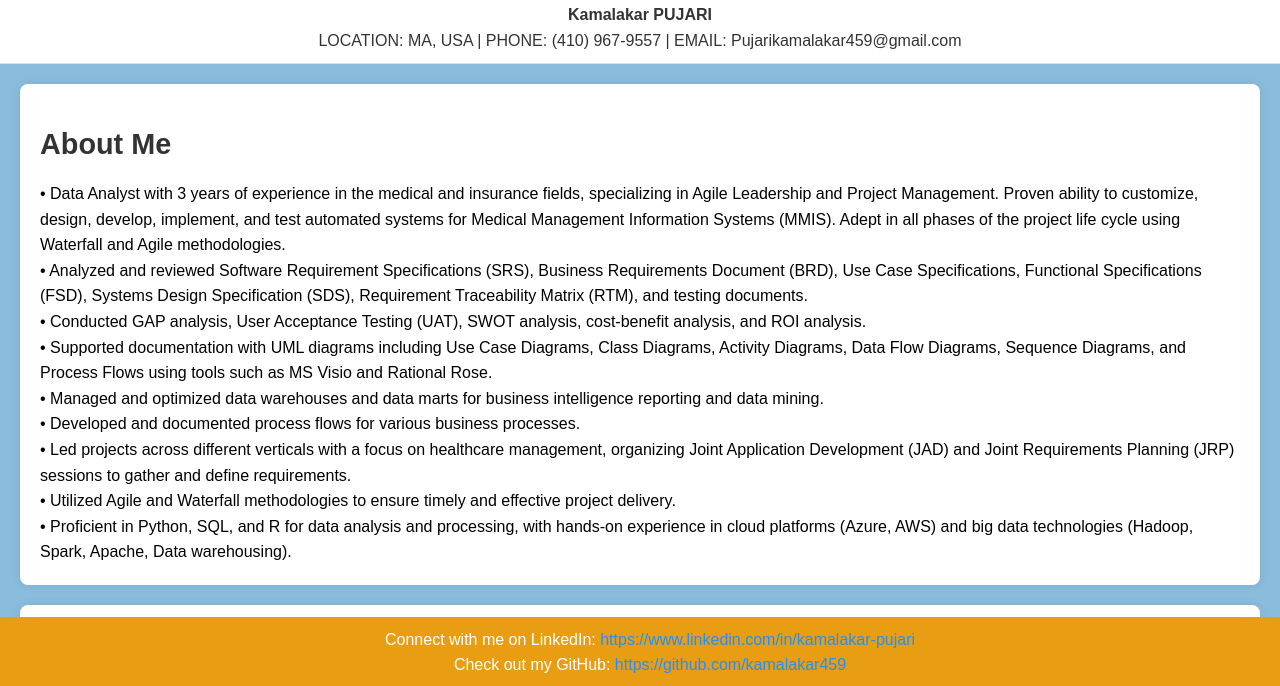
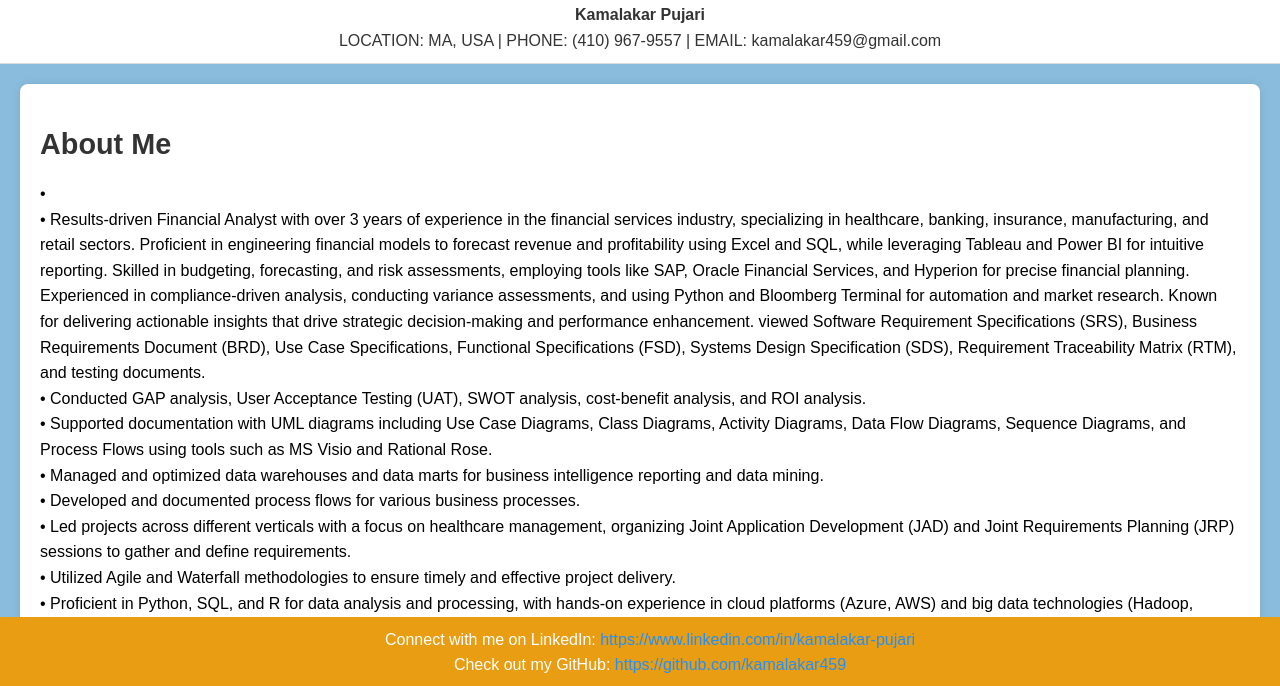
Before and after one commit to kamalakar459/PK, a plain HTML site: page index.html in a window 1280 px wide. Shown: the part 112-798 px from the top of the page. Drawn offline with Linux system fonts and the light colour scheme.

Commit message:
Update index.html

```diff
--- a/index.html
+++ b/index.html
@@ -11,8 +11,8 @@
         <div class="contact-info">
             <img src="Dp.jpg" alt="kamalakar pujari" class="profile-picture"
             <div class="contact-info">
-                <p><strong>Kamalakar PUJARI</strong><br>
-                   LOCATION: MA, USA | PHONE: (410) 967-9557 | EMAIL: Pujarikamalakar459@gmail.com
+                <p><strong>Kamalakar Pujari</strong><br>
+                   LOCATION: MA, USA | PHONE: (410) 967-9557 | EMAIL: kamalakar459@gmail.com
             </p>
         </div>
     </header>
@@ -20,8 +20,13 @@
     <section>
         <h2>About Me</h2>
         <p>
-            • Data Analyst with 3 years of experience in the medical and insurance fields, specializing in Agile Leadership and Project Management. Proven ability to customize, design, develop, implement, and test automated systems for Medical Management Information Systems (MMIS). Adept in all phases of the project life cycle using Waterfall and Agile methodologies.<br>
-            • Analyzed and reviewed Software Requirement Specifications (SRS), Business Requirements Document (BRD), Use Case Specifications, Functional Specifications (FSD), Systems Design Specification (SDS), Requirement Traceability Matrix (RTM), and testing documents.<br>
+            • <br>
+            • Results-driven Financial Analyst with over 3 years of experience in the financial services industry, specializing in healthcare, banking, insurance, manufacturing, and retail sectors. Proficient in engineering financial models to forecast revenue and
+profitability using Excel and SQL, while leveraging Tableau and Power BI for intuitive reporting. Skilled in budgeting, forecasting,
+and risk assessments, employing tools like SAP, Oracle Financial Services, and Hyperion for precise financial planning.
+            Experienced
+in compliance-driven analysis, conducting variance assessments, and using Python and Bloomberg Terminal for automation and
+market research. Known for delivering actionable insights that drive strategic decision-making and performance enhancement. viewed Software Requirement Specifications (SRS), Business Requirements Document (BRD), Use Case Specifications, Functional Specifications (FSD), Systems Design Specification (SDS), Requirement Traceability Matrix (RTM), and testing documents.<br>
             • Conducted GAP analysis, User Acceptance Testing (UAT), SWOT analysis, cost-benefit analysis, and ROI analysis.<br>
             • Supported documentation with UML diagrams including Use Case Diagrams, Class Diagrams, Activity Diagrams, Data Flow Diagrams, Sequence Diagrams, and Process Flows using tools such as MS Visio and Rational Rose.<br>
             • Managed and optimized data warehouses and data marts for business intelligence reporting and data mining.<br>
```
